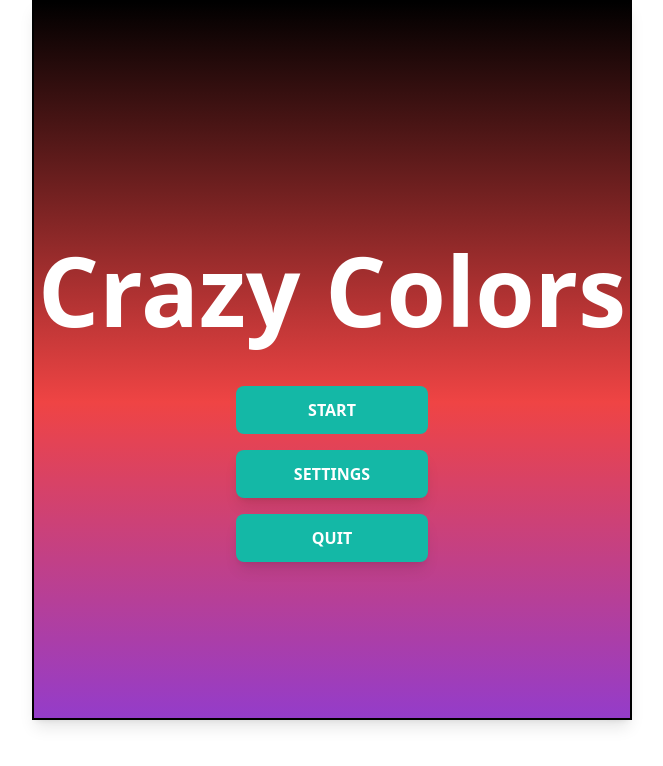
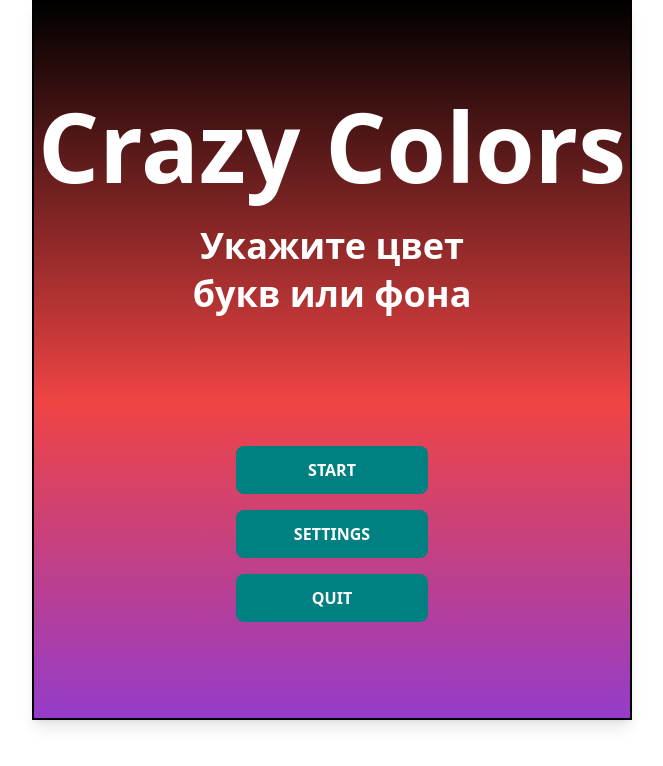
Before and after one commit to shaula-hub/crazy-colors-game, a React (Vite) app: page / in a window 1280 px wide. Shown: the top 766 px of the page, without its empty margins (308-971 px from the left). Built offline with nearby package versions, Linux system fonts and the light colour scheme.

Commit message:
Finish updates of colors and positions

```diff
--- a/src/components/CrazyColorsGame.jsx
+++ b/src/components/CrazyColorsGame.jsx
@@ -25,6 +25,7 @@ const COLOR_CODES = [
   "#0000FF",
   "#8B00FF",
 ];
+const PRESSED_COLOR = "#6F00FF";
 const OPTIONS = ["Какого цвета буквы?", "Какого цвета фон?"];
 
 // Game screens enum
@@ -217,29 +218,68 @@ function CrazyColorsGame() {
 
   // Components
   const IntroScreen = () => (
-    <div className="flex flex-col items-center justify-center h-screen bg-gradient-to-b from-black via-red-500 to-violet-600">
-      <h1 className="text-8xl font-bold text-white mb-12 text-center">
+    <div className="h-screen bg-gradient-to-b from-black via-red-500 to-violet-600">
+      <div className="absolute w-full top-24">
+        {" "}
+        {/* Position from top */}
+        <h1 className="text-8xl font-bold text-white mb-8 text-center">
           Crazy Colors
         </h1>
+        <div className="text-center text-white">
+          <p className="text-4xl font-semibold mb-2">Укажите цвет</p>
+          <p className="text-4xl font-semibold">букв или фона</p>
+        </div>
+      </div>
+      <div className="absolute bottom-24 left-1/2 -translate-x-1/2">
+        {" "}
+        {/* Position buttons from bottom */}
         <div className="flex flex-col gap-4 items-center">
           <button
             onClick={() => setCurrentScreen(SCREENS.SELECTION)}
-          className="bg-teal-500 text-white px-6 py-4 md:px-8 md:py-3 rounded-lg hover:bg-teal-600 hover:scale-110 transition-all duration-300 font-bold w-36 md:w-48 text-sm md:text-base"
+            className="text-white px-6 py-4 md:px-8 md:py-3 rounded-lg hover:scale-110 transition-all duration-300 font-bold w-36 md:w-48 text-sm md:text-base"
+            style={{
+              backgroundColor: "#008080",
+            }}
+            onMouseEnter={(e) => {
+              e.currentTarget.style.backgroundColor = PRESSED_COLOR;
+            }}
+            onMouseLeave={(e) => {
+              e.currentTarget.style.backgroundColor = "#008080";
+            }}
           >
             START
           </button>
           <button
             onClick={() => setShowSettings(true)}
-          className="bg-teal-500 text-white px-6 py-4 md:px-8 md:py-3 rounded-lg hover:bg-teal-600 hover:scale-110 transition-all duration-300 font-bold shadow-lg w-36 md:w-48 text-sm md:text-base"
+            className="text-white px-6 py-4 md:px-8 md:py-3 rounded-lg hover:scale-110 transition-all duration-300 font-bold w-36 md:w-48 text-sm md:text-base"
+            style={{
+              backgroundColor: "#008080",
+            }}
+            onMouseEnter={(e) => {
+              e.currentTarget.style.backgroundColor = PRESSED_COLOR;
+            }}
+            onMouseLeave={(e) => {
+              e.currentTarget.style.backgroundColor = "#008080";
+            }}
           >
             SETTINGS
           </button>
           <button
             onClick={() => setShowExit(true)}
-          className="bg-teal-500 text-white px-6 py-4 md:px-8 md:py-3 rounded-lg hover:bg-teal-600 hover:scale-110 transition-all duration-300 font-bold shadow-lg w-36 md:w-48 text-sm md:text-base"
+            className="text-white px-6 py-4 md:px-8 md:py-3 rounded-lg hover:scale-110 transition-all duration-300 font-bold w-36 md:w-48 text-sm md:text-base"
+            style={{
+              backgroundColor: "#008080",
+            }}
+            onMouseEnter={(e) => {
+              e.currentTarget.style.backgroundColor = PRESSED_COLOR;
+            }}
+            onMouseLeave={(e) => {
+              e.currentTarget.style.backgroundColor = "#008080";
+            }}
           >
             QUIT
           </button>
+        </div>
       </div>
     </div>
   );
@@ -366,20 +406,24 @@ function CrazyColorsGame() {
           <button
             key={index}
             onClick={() => handleAnswer(index)}
-            className={`text-white px-3 py-3 md:px-4 md:py-2 text-sm md:text-base font-extrabold rounded transition-opacity
-              ${
-                selectedButtonIndex === index
-                  ? "opacity-50"
-                  : "hover:opacity-80"
-              }`}
+            className="text-white px-3 py-3 md:px-4 md:py-2 text-sm md:text-base font-extrabold rounded"
             style={{
-              backgroundColor: "#DA70D6",
+              backgroundColor:
+                selectedButtonIndex === index ? PRESSED_COLOR : "#DA70D6",
               transform:
                 selectedButtonIndex === index ? "scale(0.95)" : "scale(1)",
+              transition: "transform 0.3s",
             }}
-
-            //            className="text-white px-3 py-3 md:px-4 md:py-2 text-sm md:text-base font-extrabold rounded hover:opacity-80 transition-opacity"
-            //            style={{ backgroundColor: "#DA70D6" }}  /* orchid color */
+            onMouseEnter={(e) => {
+              if (selectedButtonIndex === null) {
+                e.currentTarget.style.backgroundColor = PRESSED_COLOR;
+              }
+            }}
+            onMouseLeave={(e) => {
+              if (selectedButtonIndex === null) {
+                e.currentTarget.style.backgroundColor = "#DA70D6";
+              }
+            }}
           >
             {name}
           </button>
@@ -505,7 +549,7 @@ function CrazyColorsGame() {
     return (
       <div
         className="fixed inset-0 bg-black bg-opacity-50 flex justify-center"
-        style={{ paddingTop: "20vh" }}
+        style={{ paddingTop: "15vh" }}
       >
         <div
           className="rounded-lg w-96 flex flex-col items-center"
@@ -527,6 +571,7 @@ function CrazyColorsGame() {
                 answersCorrect: prev.answersCorrect + (isAnswerCorrect ? 1 : 0),
                 answersWrong: prev.answersWrong + (isAnswerCorrect ? 0 : 1),
               }));
+              setSelectedButtonIndex(null); // Reset button state
               setShowAnswer(false);
               setCurrentScreen(SCREENS.SELECTION);
             }}
```
Lines whose indentation alone changed are shown as unchanged.
